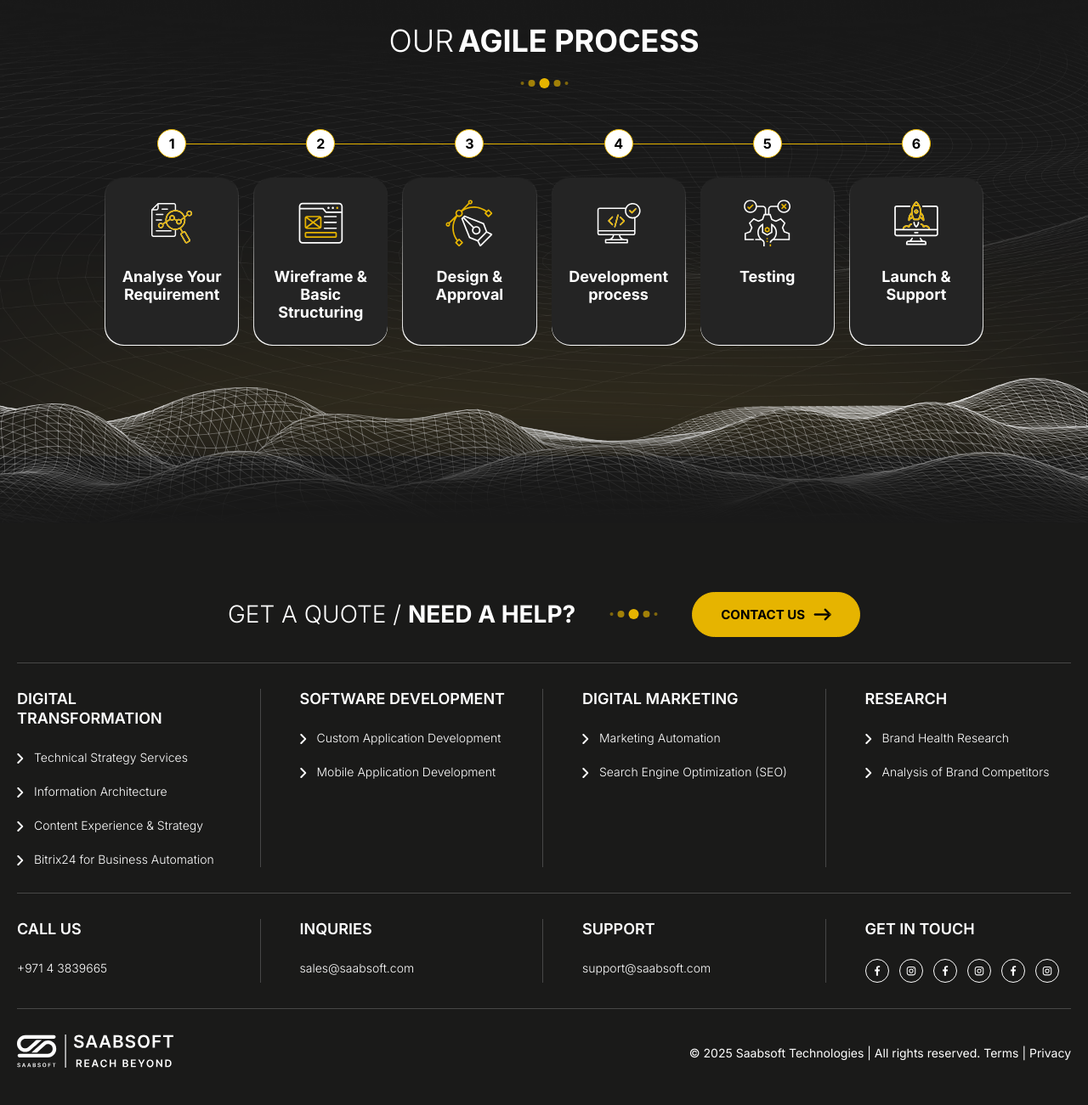
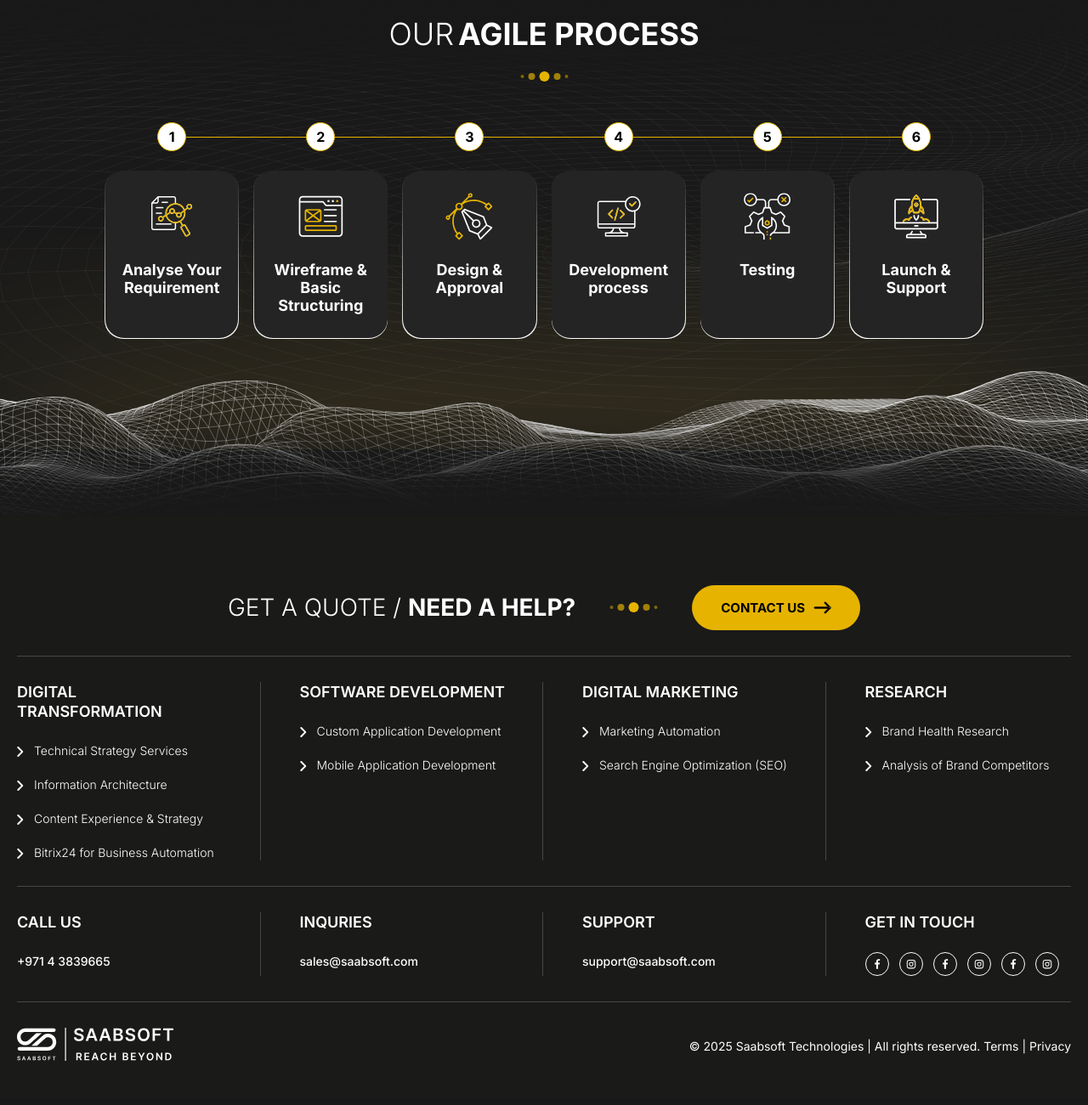
Before and after one commit to abubakarkhan909/companysite, a PHP site: page /expertise.html in a window 1280 px wide. Shown: the part 1226-2527 px from the top of the page at 85% size. After the commit the page ends 2475 px from the top, so only its background shows below. Run offline with PHP 8.4, Linux system fonts and the light colour scheme; some libraries are stand-ins or nearby versions.

Commit message:
css changes

```diff
--- a/public/css/main.css
+++ b/public/css/main.css
@@ -273,7 +273,7 @@ button, .navbar-toggler:focus {
   line-height: 48px;
   font-weight: 300;
   color: #fff;
-  padding-bottom: 52px;
+  padding-bottom: 44px;
   position: relative;
   display: flex;
   justify-content: center;
@@ -1342,6 +1342,9 @@ footer .footerinner .footer_navbar .footeritem a {
   line-height: 19px;
   color: #fff;
 }
+footer .footerinner .footer_navbar .footeritem a strong {
+  font-weight: 500;
+}
 footer .footerinner .footer_navbar .footeritem .socialsharing {
   display: flex;
   gap: 12px;
@@ -1947,7 +1950,7 @@ footer .footerinner .copyrights p a:hover {
   .maininnercontents .content p {
     font-size: 26px;
     line-height: 33px;
-    margin: 0 0 50px;
+    margin: 0 0 30px;
   }
   .maininnercontents .experitesmain {
     gap: 34px;
--- a/public/expertise.html
+++ b/public/expertise.html
@@ -1147,54 +1147,54 @@
                     </div>
                 </div>
                 <div class="agilesmain">
-                    <a href="#" class="agilecard">
+                    <div class="agilecard">
                         <div class="agilecardin">
                             <img src="./images/agile1.svg" alt="">
                             <h3>
                                 Analyse Your Requirement
                             </h3>
                         </div>
-                    </a>
-                    <a href="#" class="agilecard">
+                    </div>
+                    <div class="agilecard">
                         <div class="agilecardin">
                             <img src="./images/agile2.svg" alt="">
                             <h3>
                                 Wireframe & Basic Structuring
                             </h3>
                         </div>
-                    </a>
-                    <a href="#" class="agilecard">
+                    </div>
+                    <div class="agilecard">
                         <div class="agilecardin">
                             <img src="./images/agile3.svg" alt="">
                             <h3>
                                 Design & Approval
                             </h3>
                         </div>
-                    </a>
-                    <a href="#" class="agilecard">
+                    </div>
+                    <div class="agilecard">
                         <div class="agilecardin">
                             <img src="./images/agile4.svg" alt="">
                             <h3>
                                 Development process
                             </h3>
                         </div>
-                    </a>
-                    <a href="#" class="agilecard">
+                    </div>
+                    <div class="agilecard">
                         <div class="agilecardin">
                             <img src="./images/agile5.svg" alt="">
                             <h3>
                                 Testing
                             </h3>
                         </div>
-                    </a>
-                    <a href="#" class="agilecard">
+                    </div>
+                    <div class="agilecard">
                         <div class="agilecardin">
                             <img src="./images/agile6.svg" alt="">
                             <h3>
                                 Launch & Support
                             </h3>
                         </div>
-                    </a>
+                    </div>
                 </div>
             </div>
         </div>
@@ -1298,19 +1298,19 @@
                     <div class="footeritem">
                         <h2>CALL US</h2>
                         <a href="tel:+97143839665">
-                            +971 4 3839665
+                            <strong>+971 4 3839665</strong>
                         </a>
                     </div>
                     <div class="footeritem">
                         <h2>INQURIES</h2>
                         <a href="#">
-                            sales@saabsoft.com
+                            <strong>sales@saabsoft.com</strong>
                         </a>
                     </div>
                     <div class="footeritem">
                         <h2>SUPPORT</h2>
                         <a href="#">
-                            support@saabsoft.com
+                            <strong>support@saabsoft.com</strong>
                         </a>
                     </div>
                     <div class="footeritem">
--- a/public/index.html
+++ b/public/index.html
@@ -1406,19 +1406,19 @@
                     <div class="footeritem">
                         <h2>CALL US</h2>
                         <a href="tel:+97143839665">
-                            +971 4 3839665
+                           <strong> +971 4 3839665</strong>
                         </a>
                     </div>
                     <div class="footeritem">
                         <h2>INQURIES</h2>
                         <a href="#">
-                            sales@saabsoft.com
+                            <strong>sales@saabsoft.com</strong>
                         </a>
                     </div>
                     <div class="footeritem">
                         <h2>SUPPORT</h2>
                         <a href="#">
-                            support@saabsoft.com
+                           <strong> support@saabsoft.com</strong>
                         </a>
                     </div>
                     <div class="footeritem">
```
